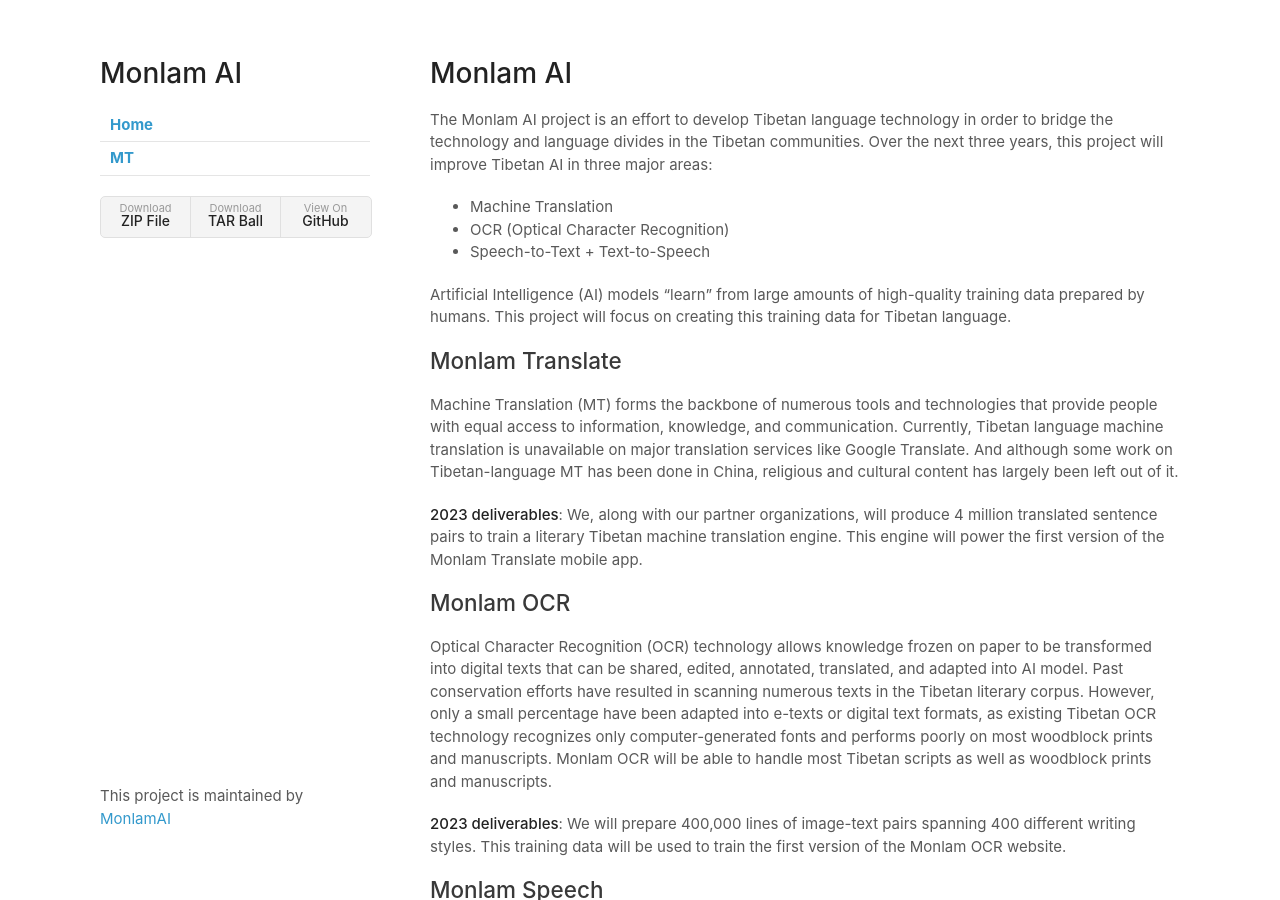
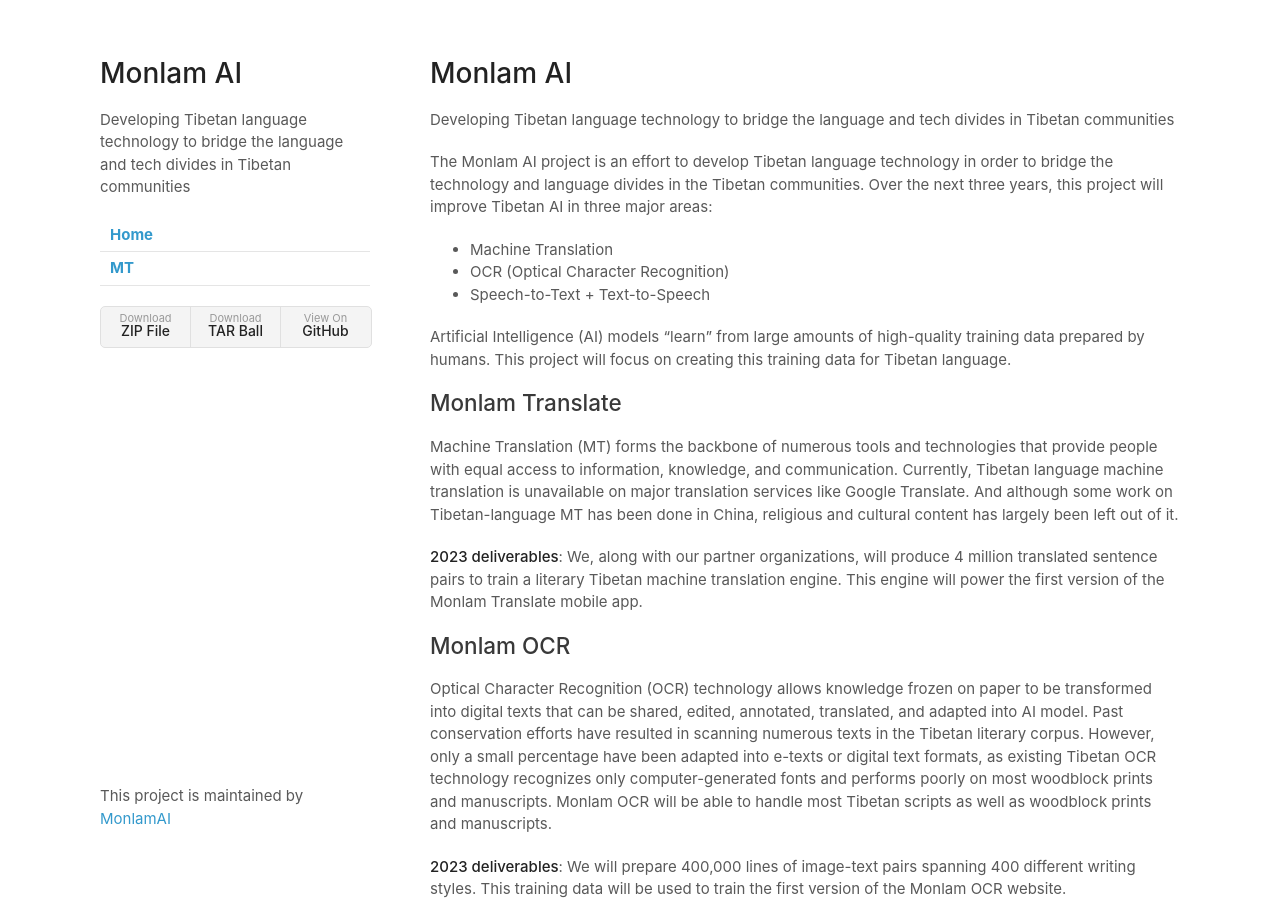
Before and after one commit to MonlamAI/monlam.ai, a Jekyll site: the page built from index.md, in a window 1280 px wide and 900 px high. Built offline with Jekyll 4.4.1, drawn with Linux system fonts in a browser that asks for light colours; the repository's description, which GitHub fills in, is left out; our own code applies the rules of GitHub Pages for plain Markdown files.

```diff
--- a/_config.yml
+++ b/_config.yml
@@ -1,6 +1,6 @@
 theme: jekyll-theme-minimal
 title: Monlam AI
-description:
+description: Developing Tibetan language technology to bridge the language and tech divides in Tibetan communities
 show_downloads: True
 navigation:
   - title: Home
```
